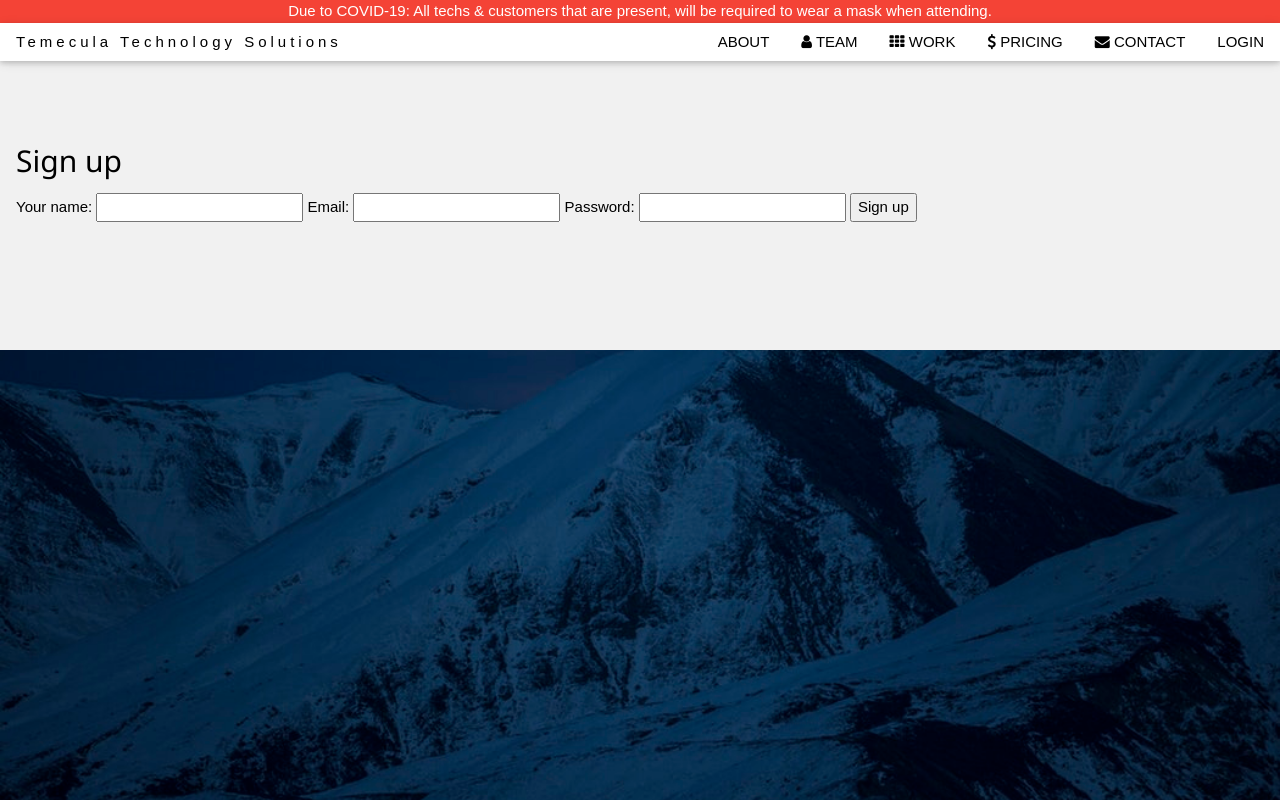
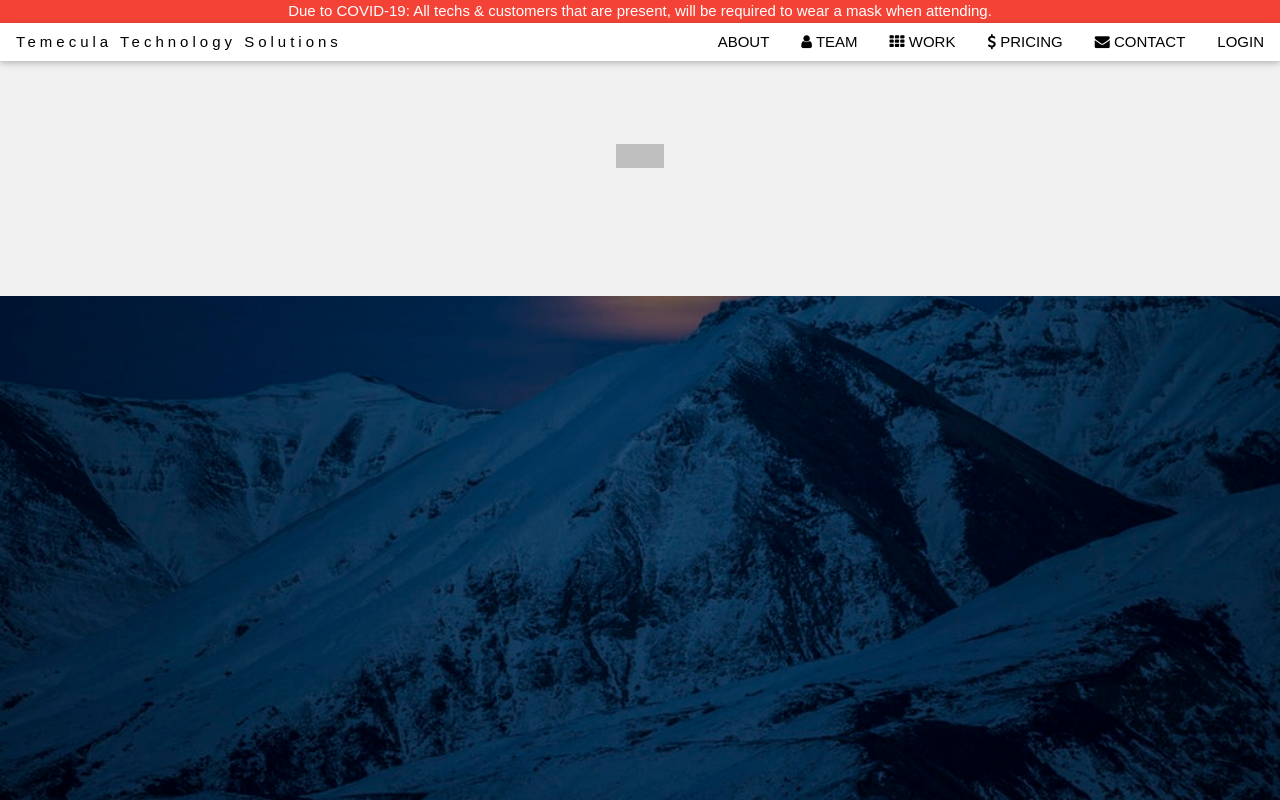
Before and after one commit to nolant108/TemeculaTechNEW, a plain HTML site: page login.html in a window 1280 px wide. Drawn offline with nearby package versions, Linux system fonts and the light colour scheme.

Commit message:
Update login.html

```diff
--- a/login.html
+++ b/login.html
@@ -3,9 +3,7 @@
   <head>
     <meta charset="utf-8">
     <title>TTS: Login</title>
-    <script src="https://identity.netlify.com/v1/netlify-identity-widget.js">
-    import GoTrue from 'gotrue-js'
-    </script>
+    <script src="https://identity.netlify.com/v1/netlify-identity-widget.js"></script>
     <link rel="stylesheet" href="css/style.css">
     <link rel="stylesheet" href="https://www.w3schools.com/w3css/4/w3.css">
     <link rel="stylesheet" href="https://fonts.googleapis.com/css?family=Raleway">
@@ -44,23 +42,18 @@
       </div>
     </div>
 
-    <div class="w3-container w3-light-grey" style="padding:128px 16px" id="contact">
 
 
+    <div class="w3-container w3-light-grey" style="padding:128px 16px" id="login">
+      <div class="w3-center">
 
-      <form class="identity-form-signup" method="POST" action="/">
-        <h2>Sign up</h2>
-        <label for="name">Your name:</label>
-        <input type="text" id="name" name="name" required>
+  <script>localStorage.removeItem('https://temeculatechnology.com/.netlify/identity');</script>
+  <button class="w3-button w3-gray w3-padding-large w3-large w3-margin-top w3-opacity w3-hover-opacity-off">
 
-        <label for="email">Email:</label>
-        <input type="email" id="email" name="email" required>
-
-        <label for="password">Password:</label>
-        <input type="password" id="password" name="password" required>
-        <input type="submit" value="Sign up">
-      </form>
-
+  <div data-netlify-identity-menu></div>
+      </div>
     </div>
+</button>
+</div>
   </body>
   </html>
```
